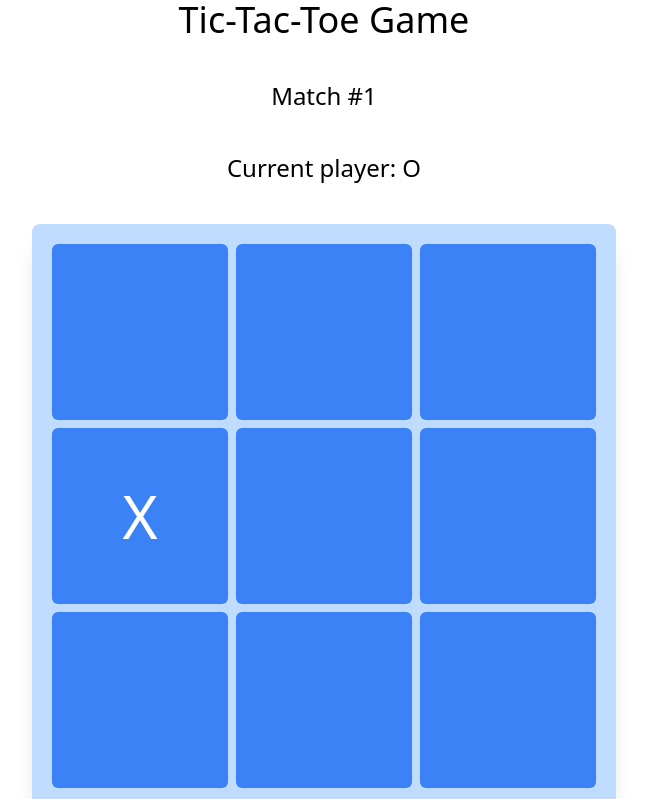
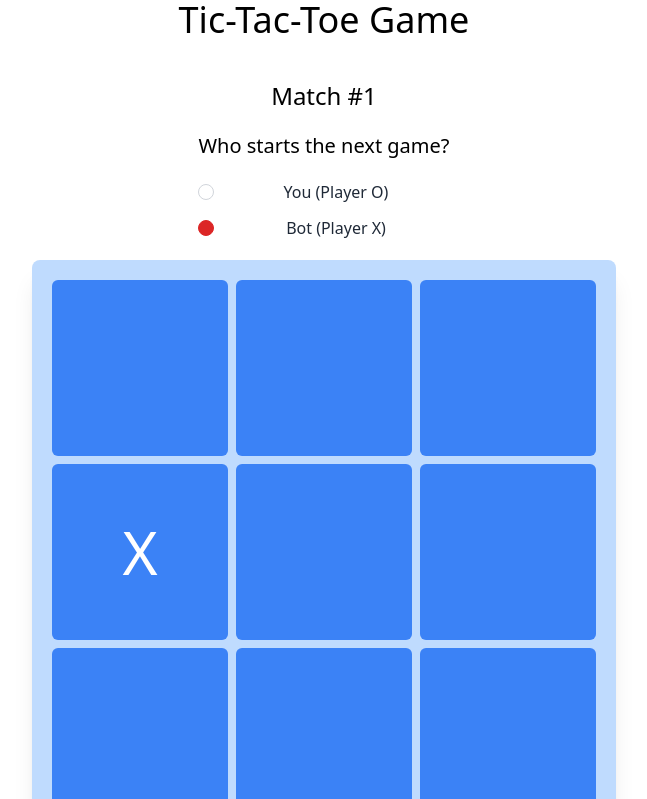
Before and after one commit to leonidgainar/tic-tac-toe, a Vue app: page / in a window 1280 px wide. Shown: the top 799 px of the page, without its empty margins (316-963 px from the left). Built offline with nearby package versions, Linux system fonts and the light colour scheme.

Commit message:
Added possibility to choose who starts the next game

```diff
--- a/src/components/GameBoard.vue
+++ b/src/components/GameBoard.vue
@@ -2,10 +2,41 @@
   <div class="text-center">
     <h1 class="text-4xl text-center">Tic-Tac-Toe Game</h1>
     <div class="text-2xl pt-10">Match #{{ matchCounter }}</div>
-    <div v-if="!gameIsOver" class="text-2xl py-10">
-      Current player: {{ currentPlayer }}
+    <div class="flex justify-center text-center">
+      <div>
+        <h2 class="text-xl pt-5">Who starts the next game?</h2>
+        <div class="form-check pt-5">
+          <input
+            class="form-check-input appearance-none rounded-full h-4 w-4 border border-gray-300 bg-white checked:bg-blue-600 checked:border-blue-600 focus:outline-none transition duration-200 mt-1 align-top bg-no-repeat bg-center bg-contain float-left mr-2 cursor-pointer"
+            type="radio"
+            v-model="selectedPlayer"
+            value="O"
+            id="playerO"
+          />
+          <label
+            class="form-check-label inline-block text-gray-800"
+            for="playerO"
+          >
+            You (Player O)
+          </label>
+        </div>
+        <div class="form-check pt-3 pb-5">
+          <input
+            class="form-check-input appearance-none rounded-full h-4 w-4 border border-gray-300 bg-white checked:bg-red-600 checked:border-red-600 focus:outline-none transition duration-200 mt-1 align-top bg-no-repeat bg-center bg-contain float-left mr-2 cursor-pointer"
+            type="radio"
+            v-model="selectedPlayer"
+            value="X"
+            id="playerX"
+          />
+          <label
+            class="form-check-label inline-block text-gray-800"
+            for="playerX"
+          >
+            Bot (Player X)
+          </label>
+        </div>
+      </div>
     </div>
-    <div v-else class="text-2xl py-10">Game over!</div>
     <div class="min-w-full">
       <div class="bg-blue-200 shadow-xl rounded-lg">
         <div class="grid grid-cols-3 gap-1 md:gap-2 text-4xl md:text-6xl p-5">
@@ -64,7 +95,8 @@ export default {
       gameResult: "It's a DRAW!",
       matchCounter: 1,
       playerOWinsCount: 0,
-      playerXWinsCount: 0
+      playerXWinsCount: 0,
+      selectedPlayer: "X"
     };
   },
 
@@ -90,11 +122,11 @@ export default {
       }
     },
 
-    checkVictory(playerNextMoves) {
+    checkVictory(playerMoves) {
       let victory = false;
       this.winningCombinations.forEach((winCombination) => {
         let goodMoves = 0;
-        playerNextMoves.forEach((move) => {
+        playerMoves.forEach((move) => {
           if (winCombination.includes(move)) {
             goodMoves++;
           }
@@ -107,13 +139,13 @@ export default {
       return victory;
     },
 
-    getPlayerPotentialBestMoves(playerNextMoves) {
+    getPlayerPotentialBestMoves(playerMoves) {
       let playerPotentialBestMoves = [];
 
       this.winningCombinations.forEach((winCombination) => {
         let goodMoves = 0;
 
-        playerNextMoves.forEach((move) => {
+        playerMoves.forEach((move) => {
           if (winCombination.includes(move)) {
             goodMoves++;
           }
@@ -160,7 +192,7 @@ export default {
         this.playerXMoves.push(bootMove);
         const playerXWins = this.checkVictory(this.playerXMoves);
         if (playerXWins) {
-          this.gameResult = `Player X WINS!`;
+          this.gameResult = `Player ${this.currentPlayer} WINS!`;
           this.playerXWinsCount++;
         } else {
           this.currentPlayer = "O";
@@ -177,14 +209,16 @@ export default {
       this.winningCombination = [];
       this.performedMoves = [];
       this.gameResult = "It's a DRAW!";
-      this.botNextMove();
+      if (this.selectedPlayer === "X") {
+        this.botNextMove();
+      }
     },
 
     playerNextMove(move) {
       this.playerOMoves.push(move);
       const playerOWins = this.checkVictory(this.playerOMoves);
       if (playerOWins) {
-        this.gameResult = `Player O WINS!`;
+        this.gameResult = `Player ${this.currentPlayer} WINS!`;
         this.playerOWinsCount++;
       } else {
         this.currentPlayer = "X";
```
